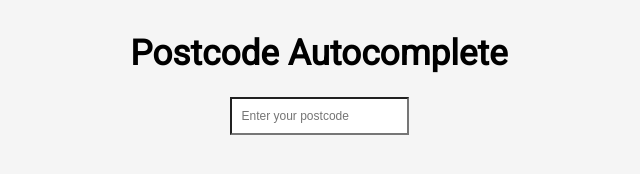
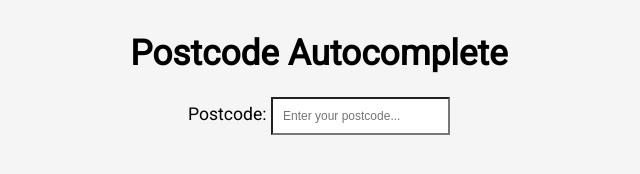
Before and after one commit to fac-17/cgko-week-4, a website: page public/index.html in a window 1280 px wide. Shown: the whole page, without its empty margins (321-961 px from the left). Drawn offline with Linux system fonts and the light colour scheme; files that its build step writes are made by us from their sources; files whose address does not match are found by name.

Commit message:
label fixed removed hidden class

```diff
--- a/public/index.html
+++ b/public/index.html
@@ -20,8 +20,8 @@
 
   <body>
     <div class="search-container">
-      <label for="myInput" class="hide-postcode">Enter your postcode</label>
-      <input list="myDatalist" name="myDatalist" id="myInput" placeholder="Enter your postcode" />
+      <label for="myInput">Postcode: </label>
+      <input list="myDatalist" name="myDatalist" id="myInput" placeholder="Enter your postcode..." />
       <datalist
         class="input-field"
         id="myDatalist"
```
